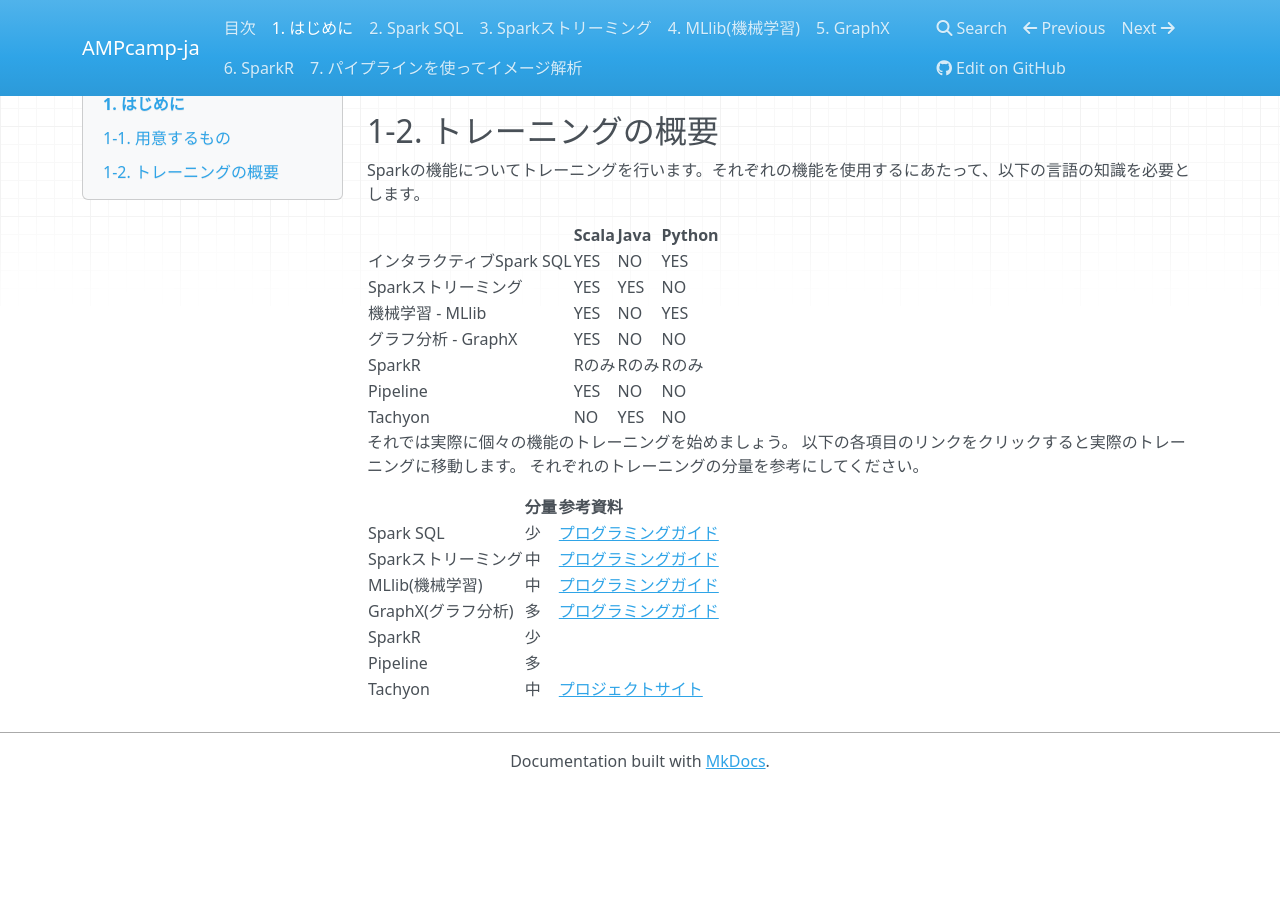
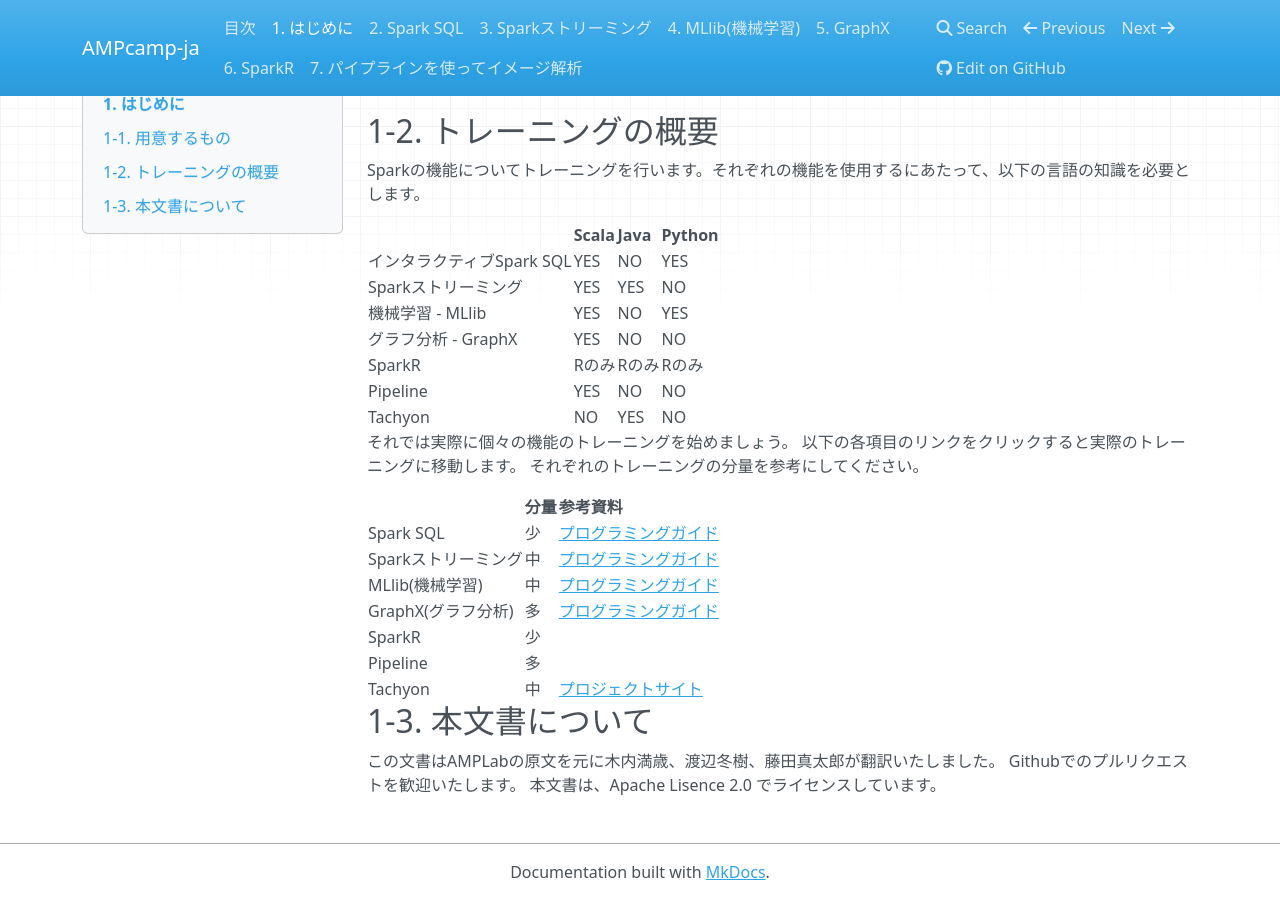
Before and after one commit to m-kiuchi/AMPcamp-ja, an MkDocs documentation site: the page built from docs/introduction.md, in a window 1280 px wide and 900 px high, scrolled down 1105 px. Built offline with MkDocs 1.6.1, drawn with Linux system fonts in a browser that asks for light colours; nearby versions of some CDN libraries; old or Windows-style settings are respelled for this version of MkDocs; before the commit the page ends 1894 px from its top, so only the background shows below that.

Commit message:
Update introduction.md

```diff
--- a/docs/introduction.md
+++ b/docs/introduction.md
@@ -82,3 +82,8 @@
 |SparkR              |少      |                                                                                            |
 |Pipeline            |多      |                                                                                            |
 |Tachyon             |中      |[プロジェクトサイト](http://tachyon-project.org/)                                           |
+
+## 1-3. 本文書について
+この文書はAMPLabの原文を元に木内満歳、渡辺冬樹、藤田真太郎が翻訳いたしました。
+Githubでのプルリクエストを歓迎いたします。
+本文書は、Apache Lisence 2.0 でライセンスしています。
```
